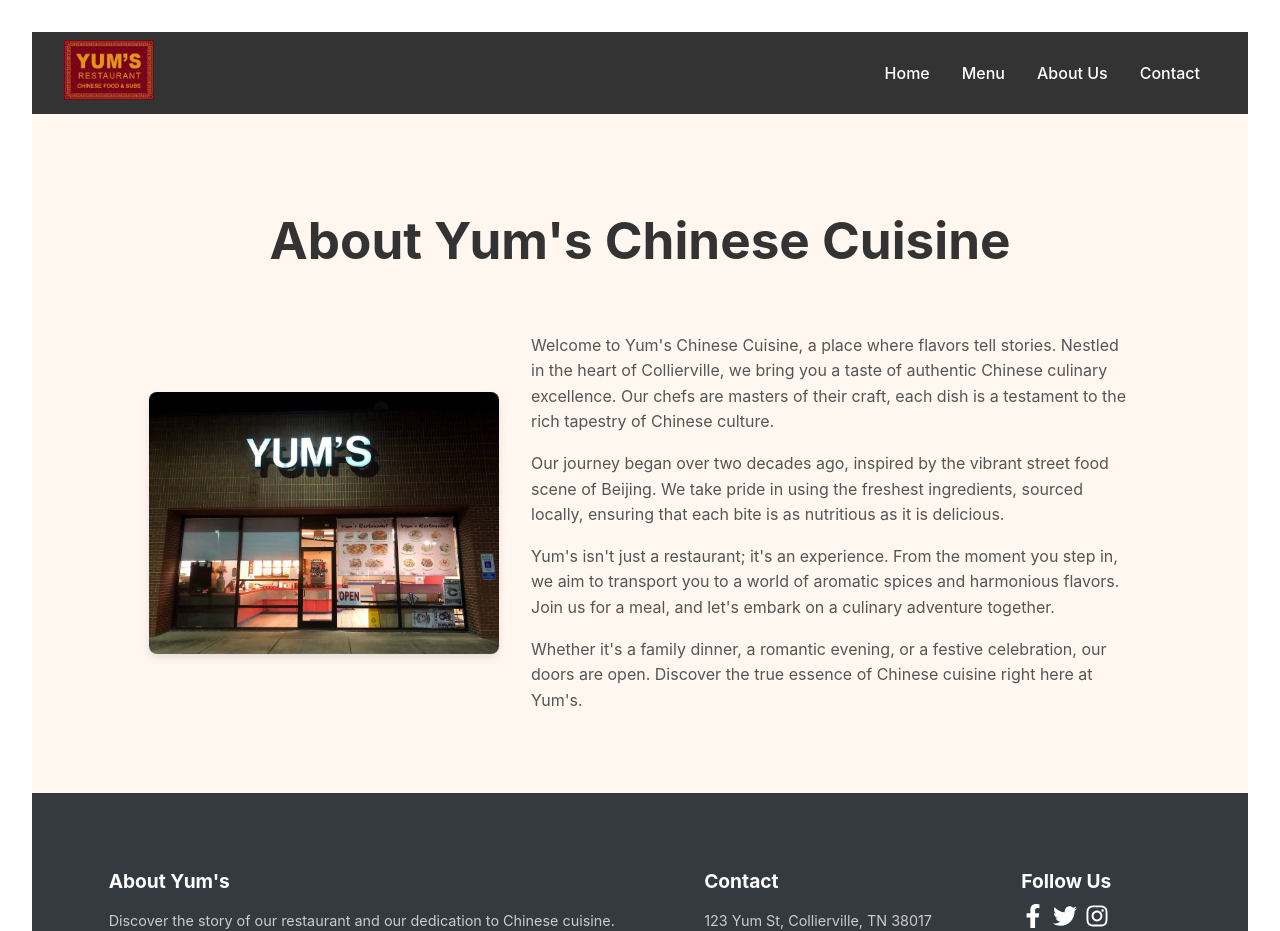
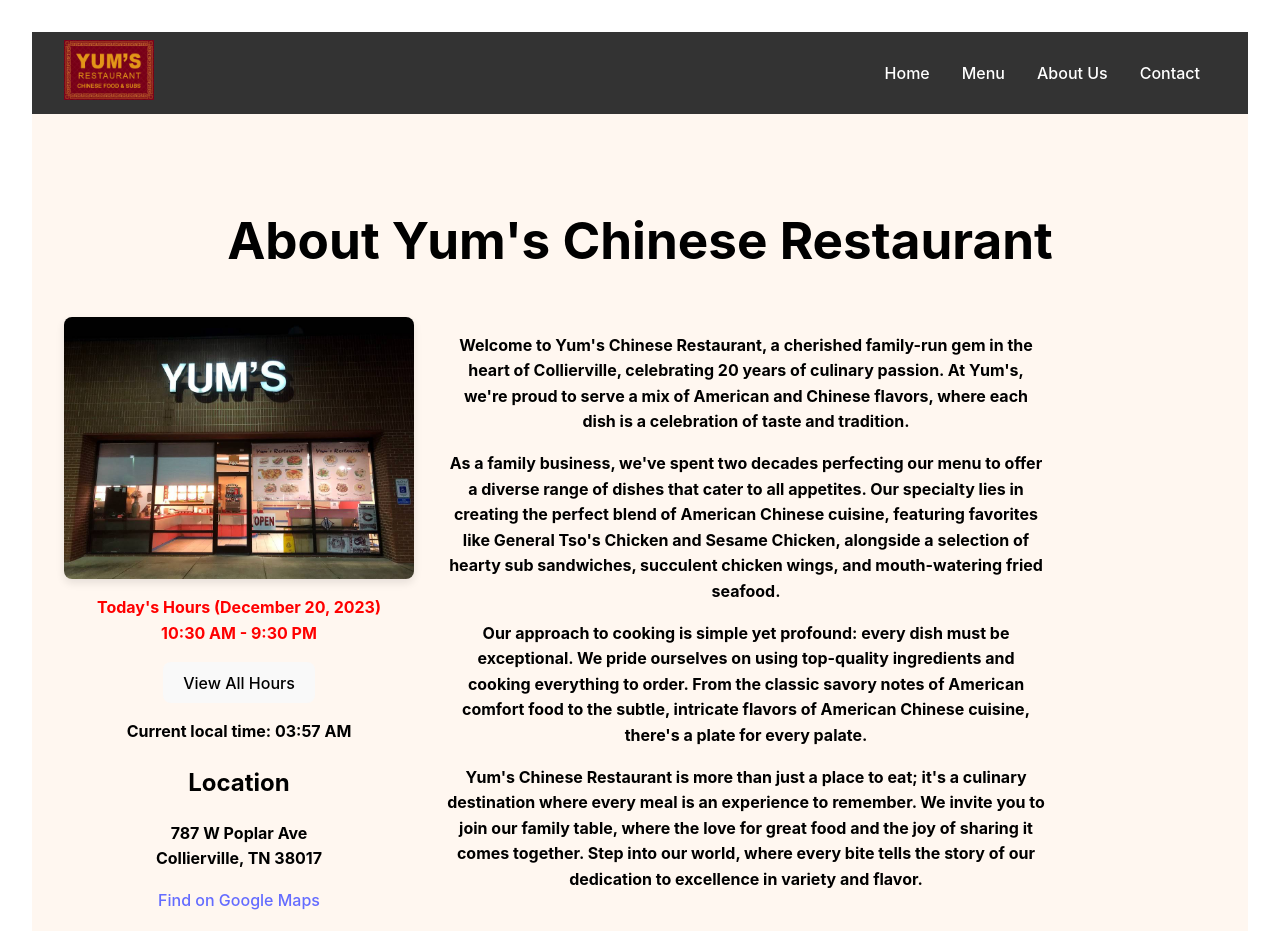
Before and after one commit to akaashkasi/YumsRestaurant, a React (Vite) app: page /about in a window 1280 px wide. Shown: the top 931 px of the page. Built offline with nearby package versions, Linux system fonts and the light colour scheme.

Commit message:
changed contact info and address for some pages. edited about page to include address and hours of operation

```diff
--- a/package.json
+++ b/package.json
@@ -12,6 +12,9 @@
     "start": "npm run dev"
   },
   "dependencies": {
+    "@fortawesome/fontawesome-svg-core": "^6.5.1",
+    "@fortawesome/free-solid-svg-icons": "^6.5.1",
+    "@fortawesome/react-fontawesome": "^0.2.0",
     "axios": "^1.6.2",
     "bcryptjs": "^2.4.3",
     "body-parser": "^1.20.2",
--- a/src/components/About.jsx
+++ b/src/components/About.jsx
@@ -1,23 +1,86 @@
+import React, { useState, useEffect } from 'react';
 import '../components/css/About.css';
-import restaurantImage from '../assets/images/yums.jpg'; // Replace with your actual image path
+import restaurantImage from '../assets/images/yums.jpg';
 
 function About() {
+
+  const [showHours, setShowHours] = useState(false);
+
+  const toggleHours = () => {
+    setShowHours(!showHours);
+  };
+
+  const currentDate = new Date();
+  const currentDay = currentDate.toLocaleDateString('en-US', { weekday: 'long' });
+  const currentHours = currentDate.toLocaleTimeString('en-US', { hour: '2-digit', minute: '2-digit' });
+  const currentFullDate = currentDate.toLocaleDateString('en-US', { year: 'numeric', month: 'long', day: 'numeric' });
+
+  const storeHours = {
+    'Sunday': 'Closed',
+    'Monday': '10:30 AM - 9:30 PM',
+    'Tuesday': '10:30 AM - 9:30 PM',
+    'Wednesday': '10:30 AM - 9:30 PM',
+    'Thursday': '10:30 AM - 9:30 PM',
+    'Friday': '10:30 AM - 10:00 PM',
+    'Saturday': '10:30 AM - 10:00 PM'
+  };
+
+  useEffect(() => {
+    // Function to close modal when clicking outside
+    const handleClickOutside = (e) => {
+      if (showHours && e.target.className === 'modal-overlay') {
+        setShowHours(false);
+      }
+    };
+
+    // Bind the event listener
+    document.addEventListener('mousedown', handleClickOutside);
+    return () => {
+      // Unbind the event listener on clean up
+      document.removeEventListener('mousedown', handleClickOutside);
+    };
+  }, [showHours]);
+
   return (
     <div className="about">
       <div className="about-header">
-        <h1>About Yum&apos;s Chinese Cuisine</h1>
+        <h1>About Yum&apos;s Chinese Restaurant</h1>
       </div>
       <div className="about-body">
-        <img src={restaurantImage} alt="Inside Yum's Chinese Cuisine" className="about-image"/>
+        <div className="about-left-column">
+          <img src={restaurantImage} alt="Inside Yum's Chinese Restaurant" className="about-image"/>
+          {/* Hours of Operation and Location */}
+          <div className="about-hours-location">
+            <p style={{color: "red"}}>Today's Hours ({currentFullDate})<br/>{storeHours[currentDay] || 'Closed'}</p>
+            <button className="view-all-hours" onClick={toggleHours}>View All Hours</button>
+            <p className="current-time">Current local time: {currentHours}</p>
+
+            <h2>Location</h2>
+            <p>787 W Poplar Ave<br/>Collierville, TN 38017</p>
+            <a href="https://www.google.com/maps/search/?api=1&query=787+W+Poplar+Ave%2C+Collierville%2C+TN+38017" target="_blank" rel="noopener noreferrer">Find on Google Maps</a>
+            <p>Phone: (901) 854-8880</p>
+          </div>
+        </div>
         <div className="about-content">
-          <p>Welcome to Yum&apos;s Chinese Cuisine, a place where flavors tell stories. Nestled in the heart of Collierville, we bring you a taste of authentic Chinese culinary excellence. Our chefs are masters of their craft, each dish is a testament to the rich tapestry of Chinese culture.</p>
+          <p>Welcome to Yum&apos;s Chinese Restaurant, a cherished family-run gem in the heart of Collierville, celebrating 20 years of culinary passion. At Yum&apos;s, we&apos;re proud to serve a mix of American and Chinese flavors, where each dish is a celebration of taste and tradition.</p>
 
-          <p>Our journey began over two decades ago, inspired by the vibrant street food scene of Beijing. We take pride in using the freshest ingredients, sourced locally, ensuring that each bite is as nutritious as it is delicious.</p>
+          <p>As a family business, we&apos;ve spent two decades perfecting our menu to offer a diverse range of dishes that cater to all appetites. Our specialty lies in creating the perfect blend of American Chinese cuisine, featuring favorites like General Tso&apos;s Chicken and Sesame Chicken, alongside a selection of hearty sub sandwiches, succulent chicken wings, and mouth-watering fried seafood.</p>
 
-          <p>Yum&apos;s isn&apos;t just a restaurant; it&apos;s an experience. From the moment you step in, we aim to transport you to a world of aromatic spices and harmonious flavors. Join us for a meal, and let&apos;s embark on a culinary adventure together.</p>
+          <p>Our approach to cooking is simple yet profound: every dish must be exceptional. We pride ourselves on using top-quality ingredients and cooking everything to order. From the classic savory notes of American comfort food to the subtle, intricate flavors of American Chinese cuisine, there&apos;s a plate for every palate.</p>
 
-          <p>Whether it&apos;s a family dinner, a romantic evening, or a festive celebration, our doors are open. Discover the true essence of Chinese cuisine right here at Yum&apos;s.</p>
+          <p>Yum&apos;s Chinese Restaurant is more than just a place to eat; it&apos;s a culinary destination where every meal is an experience to remember. We invite you to join our family table, where the love for great food and the joy of sharing it comes together. Step into our world, where every bite tells the story of our dedication to excellence in variety and flavor.</p>
         </div>
+        {showHours && (
+          <div className="modal-overlay">
+            <div className="modal-content">
+              <span className="close-button" onClick={() => setShowHours(false)}>&times;</span>
+              <h2>All Store Hours</h2>
+              {Object.entries(storeHours).map(([day, hours]) => (
+                <p key={day}>{day}: {hours}</p>
+              ))}
+            </div>
+          </div>
+        )}
       </div>
     </div>
   );
--- a/src/components/Contact.jsx
+++ b/src/components/Contact.jsx
@@ -6,9 +6,9 @@
       <section className="contact">
         <div className="contact-info">
           <h2>Contact Us</h2>
-          <p>Address: 123 Yum St, Collierville, TN 38017</p>
-          <p>Phone: (901) 123-4567</p>
-          <p>Email: info@yumsrestaurant.com</p>
+          <p>Address: 787 West Poplar Ave, Collierville, TN 38017</p>
+          <p>Phone: (901) 854-8880</p>
+          <p>Email: meizhang152@yahoo.com</p>
         </div>
         <div className="contact-form">
           <h3>Send us a message</h3>
--- a/src/components/Footer.jsx
+++ b/src/components/Footer.jsx
@@ -13,8 +13,8 @@
         </section>
         <section className="footer-section">
           <h4>Contact</h4>
-          <p>123 Yum St, Collierville, TN 38017</p>
-          <p>(901) 123-4567</p>
+          <p>787 West Poplar Ave, Collierville, TN 38017</p>
+          <p>(901) 854-8880</p>
         </section>
         <section className="footer-section">
           <h4>Follow Us</h4>
--- a/src/components/Hero.jsx
+++ b/src/components/Hero.jsx
@@ -13,10 +13,12 @@
   return (
     <section className="hero" style={{ backgroundImage: `url(${heroImage})` }}>
       <div className="hero-content">
-        <h1>Savor the Flavor of Authentic Chinese Cuisine</h1>
-        <button className="order-now" onClick={handleOrderNowClick}>
-          Order Now
-        </button>
+        <h1>Savor the Flavor of Chinese Cuisine</h1>
+        <a href="/menu">
+          <button className="order-now" onClick={handleOrderNowClick}>
+            Order Now
+          </button>
+        </a>
       </div>
     </section>
   );
--- a/src/components/css/About.css
+++ b/src/components/css/About.css
@@ -1,4 +1,3 @@
-/* About.css */
 .about {
   display: flex;
   flex-direction: column;
@@ -12,17 +11,24 @@
 }
 
 .about-header h1 {
-    color: #333;
+  color: #000;
   margin-bottom: 1rem;
 }
 
 .about-body {
   display: flex;
   flex-direction: row;
-    align-items: center;
-    justify-content: center;
+  align-items: flex-start;
   gap: 2rem;
   margin-top: 2rem;
+  max-width: 1200px; /* Adjust the max-width as per design requirements */
+  width: 100%;
+}
+
+.about-left-column {
+  display: flex;
+  flex-direction: column;
+  align-items: center;
 }
 
 .about-image {
@@ -33,29 +39,80 @@
   box-shadow: 0 4px 8px rgba(0, 0, 0, 0.1);
 }
 
-  .about-content {
-    max-width: 600px;
-    text-align: left;
+.about-hours-location {
+  text-align: center; /* Align text to the left */
 }
 
-  .about-content p {
+.about-content {
+  flex-grow: 1; /* Allow the content to grow */
+  text-align: left; /* Align the text to the left */
+  max-width: 600px; /* Max width for the content */
+}
+
+.about-content p,
+.about-hours-location p {
   font-size: 1rem;
   line-height: 1.6;
-    color: #555;
+  color: #000;
   margin-bottom: 1rem;
+  text-align: center;
+  font-weight: bold;
 }
 
-  /* Responsive design */
+.about-hours-location h2 {
+  color: #000;
+}
+
+/* Modal Overlay */
+.modal-overlay {
+  position: fixed;
+  top: 0;
+  left: 0;
+  right: 0;
+  bottom: 0;
+  background-color: rgba(0, 0, 0, 0.5);
+  display: flex;
+  justify-content: center;
+  align-items: center;
+  z-index: 10; /* Ensure it's above other content */
+}
+
+/* Modal Content */
+.modal-content {
+  background: #fff;
+  color: #000;
+  padding: 20px;
+  border-radius: 8px;
+  box-shadow: 0 4px 8px rgba(0, 0, 0, 0.1);
+  position: relative;
+  max-width: 500px;
+  width: 90%;
+  font-weight: bold;
+}
+
+/* Close Button */
+.close-button {
+  position: absolute;
+  top: 10px;
+  right: 10px;
+  font-size: 1.5rem;
+  line-height: 1.5rem;
+  cursor: pointer;
+}
+
 @media (max-width: 768px) {
   .about-body {
     flex-direction: column;
+    align-items: center;
+  }
+
+  .about-left-column,
+  .about-content {
+    max-width: 100%;
+    text-align: center;
   }
 
   .about-image {
-      max-width: 100%;
-    }
-
-    .about-content {
-      text-align: center;
+    max-width: 80%; /* Adjust image size on smaller screens */
   }
 }
```
Also changed, not shown: 1 other file (tests, documents, lock files or other folders). Lines whose indentation alone changed are shown as unchanged.
